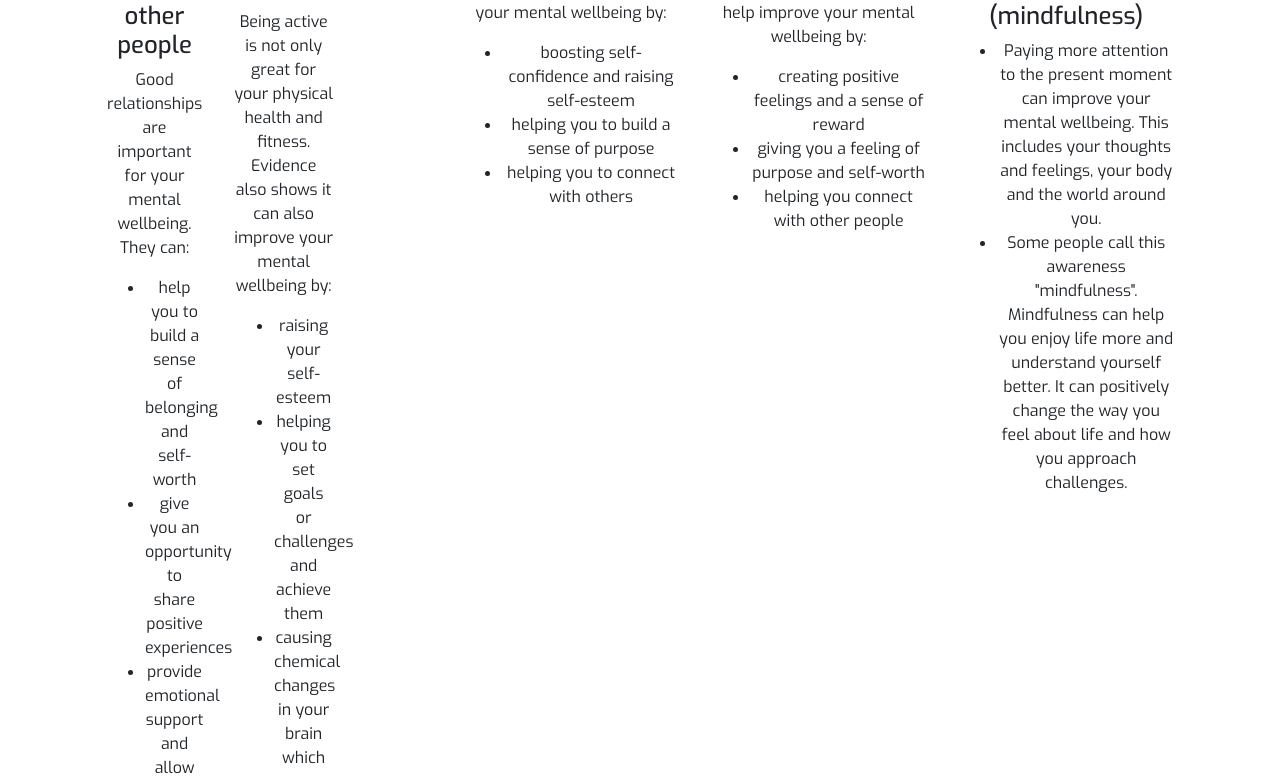
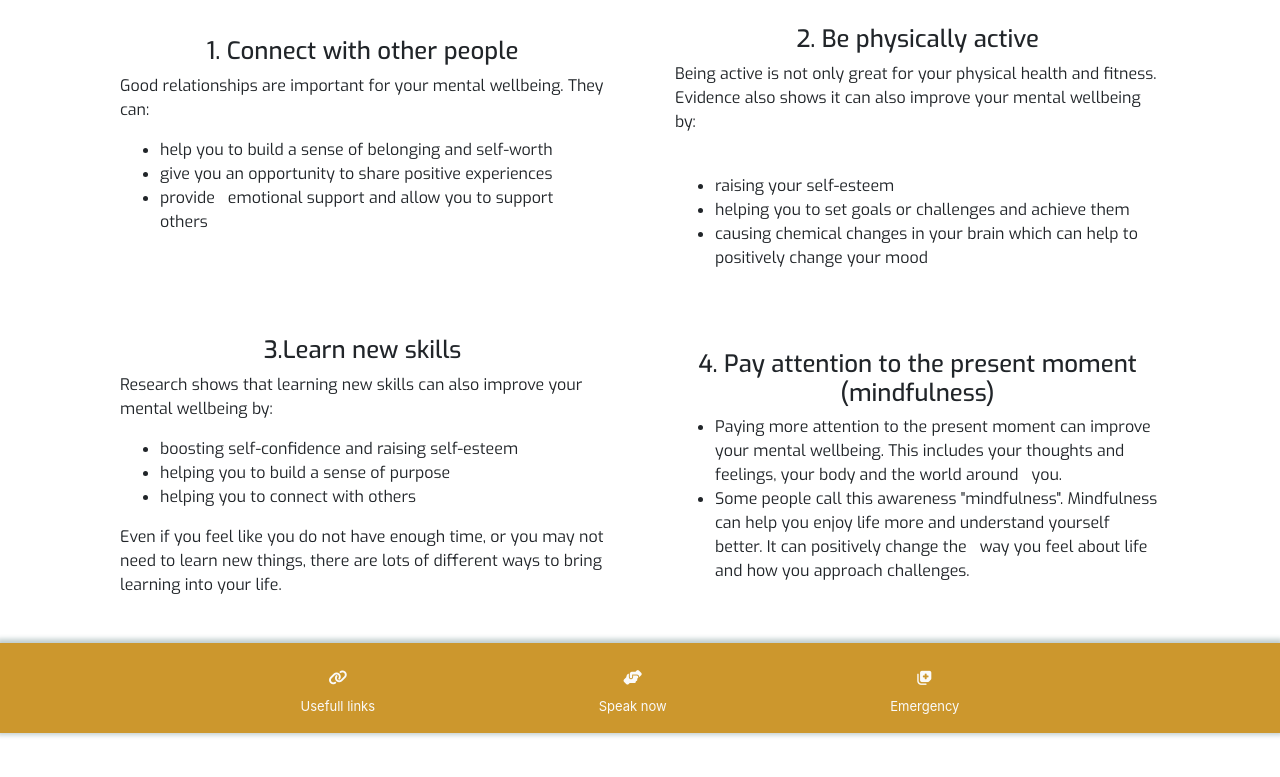
Before and after one commit to fabiowxavier/be-aware, a plain HTML site: page selfhelp.html in a window 1280 px wide. Shown: the part 193-970 px from the top of the page. Drawn offline with nearby package versions, Linux system fonts and the light colour scheme.

Commit message:
add final content and style t

```diff
--- a/assets/css/style.css
+++ b/assets/css/style.css
@@ -156,7 +156,7 @@ header {
 
 
 
- /*-----------------------------------------Selfhelp- 5 steps*/
+ /*-----------------------------------------Selfhelp- 4 steps*/
 
 .health-mh {
   font-family: "EXO", sans-serif;
@@ -167,8 +167,32 @@ header {
   font-weight: 500;
 }
 
+.container {
+  width: 100%;
+  margin-top: 3rem ;
+  /* padding-right: 15px; */
+  /* padding-left: 15px; */
+  margin-right: auto;
+  margin-left: auto;
+}
 
+.feature {
+  font-family: "EXO", sans-serif;
+  padding-top: 20px;
+  padding-left: 20px;
+  padding-right: 20px;
+  padding-bottom: 30px;
+}
 
+.page-header {
+
+  font-family: "EXO", sans-serif;
+}
+
+.features .row {
+  justify-content: center;
+  align-items: center;
+}
 
 
   /*-----------------------------------------footer*/
@@ -177,7 +201,10 @@ header {
     justify-content: center;
     align-items: center;
     background-color: #cc972d;
-    max-height: 120px;
+    height: 90px;
+    width: 100%;
+    padding: 0;
+
     margin: 0;
     box-shadow: 0px -1px 5px 3px #c0cdcd
   }
@@ -197,7 +224,7 @@ header {
   }
 
   .help-links li a i {
-    padding: 12px 0;
+    padding-bottom: 12px;
     font-size: 15px;
     color: #fafafa;
     transition: all 0.35s ease-in-out;
@@ -208,7 +235,8 @@ header {
 }
 .list-inline {
     display: flex;
-    padding-top: 20px;
+    padding-top: 5px;
+    padding-bottom: 10px;
     padding-left: 0;
     list-style: none;
     justify-content: space-evenly;
@@ -218,3 +246,6 @@ header {
   color: #fafafa;
   font-size: small;
 }
+#footer-details {
+  width: 100%;
+}
--- a/selfhelp.html
+++ b/selfhelp.html
@@ -48,68 +48,79 @@
     </header>
     <article class="container mt-3">
         <!-- ____________________________________________________________________Content -->
-        <div class="container-fluid  health-mh">
+        <div class="container-wrapper container-wrapper--red">
+            <div class="container features-container content-container">
+                <section class="features">
                     <div class="row">
-                <div class="col-4 ">
-                    <h4>1. Connect with other people</h4>
+                        <div class="col-12 page-header">
+                            <h2 class="">5 steps to mental wellbeing</h2>
+                            <hr class="block-divider block-divider--short block-divider--white">
+                        </div>
+                    </div>
+                    <div class="row">
+                        <div class="col-12 col-md-6 col-xl-6">
+                            <div class="feature">
+                                <h4 class="text-center" > 1. Connect with other people </h4>
                                 <p>Good relationships are important for your mental wellbeing. They can:</p>
                                 <ul>
-                        <li>help you to build a sense of belonging and self-worth
-                        </li>
-                        <li> give you an opportunity to share positive experiences
-                        </li>
-                        <li>provide emotional support and allow you to support others</li>
-                    </ul>
-                </div>
-                <div class="col-4 ">
-                    <h4>2. Be physically active</h4>
-                    <p>Being active is not only great for your physical health and fitness. Evidence also shows it can
-                        also improve your mental wellbeing by:</p>
-                    <ul>
-                        <li>raising your self-esteem
-                        </li>
-                        <li> helping you to set goals or challenges and achieve them
-                        </li>
-                        <li> causing chemical changes in your brain which can help to positively change your mood</li>
+                                    <li>help you to build a sense of belonging and self-worth</li>
+                                    <li>give you an opportunity to share positive experiences</li>
+                                    <li>provide
+                                        emotional support and allow you to support others</li>
                                 </ul>
                             </div>
                         </div>
-            <div class="row">
-                <div class="col-4">
-                    <h4>3. Learn new skills</h4>
-                    <p>Research shows that learning new skills can also improve your mental wellbeing by:</p>
+                        <div class="col-12 col-md-6 col-xl-6 ">
+                            <div class="feature">
+                                <h4 class="text-center">2. Be physically active</h4>
+                                <p>Being active is not only great for your physical health and fitness. Evidence also
+                                    shows it
+                                    can
+                                    also improve your mental wellbeing by:</p>
                                 <ul>
-                        <li>boosting self-confidence and raising self-esteem
+                                    <li>raising your self-esteem</li>
+                                    <li>helping you to set goals or challenges and achieve them</li>
+                                    <li>causing chemical changes in your brain which can help to positively change your
+                                        mood
                                     </li>
-                        <li>helping you to build a sense of purpose
-                        </li>
-                        <li> helping you to connect with others</li>
                                 </ul>
                             </div>
-                <div class="col-4">
-                    <h4>4. Give to others</h4>
-                    <p>Research suggests that acts of giving and kindness can help improve your mental wellbeing by:</p>
+                        </div>
+                        <div class="col-12 col-md-6 col-xl-6">
+                            <div class="feature">
+                                <h4 class="text-center">3.Learn new skills</h4>
+                                <p>Research shows that learning new skills can also improve your mental wellbeing by:
+                                </p>
                                 <ul>
-                        <li>creating positive feelings and a sense of reward
+                                    <li>boosting self-confidence and raising self-esteem</li>
+                                    <li>helping you to build a sense of purpose</li>
+                                    <li>helping you to connect with others</li>
+                                </ul>
+                                <p>Even if you feel like you do not have enough time, or you may not need to learn new things, there are lots of different ways to bring learning into your life.</p>
+                            </div>
+                        </div>
+                        <div class="col-12 col-md-6 col-lg-6 col-xl-6">
+                            <div class="feature">
+                                <h4 class="text-center">4. Pay attention to the present moment (mindfulness)</h4>
+                                <ul>
+                                    <li>Paying more attention to the present moment can improve your mental wellbeing.
+                                        This
+                                        includes
+                                        your thoughts and feelings, your body and the world around
+                                        you.
                                     </li>
-                        <li>giving you a feeling of purpose and self-worth
+                                    <li>Some people call this awareness "mindfulness". Mindfulness can help you enjoy
+                                        life more
+                                        and
+                                        understand yourself better. It can positively change the
+                                        way you feel about life and how you
+                                        approach challenges.
                                     </li>
-                        <li>helping you connect with other people</li>
                                 </ul>
                             </div>
-                <div class="col-4">
-                    <h4>5. Pay attention to the present moment (mindfulness)</h4>
-                    <ul>
-                        <li>Paying more attention to the present moment can improve your mental wellbeing. This includes
-                            your thoughts and feelings, your body and the world around you.
-                        </li>
-                        <li>Some people call this awareness "mindfulness". Mindfulness can help you enjoy life more and
-                            understand yourself better. It can positively change the way you feel about life and how you
-                            approach challenges.
-                        </li>
-
-                    </ul>
                         </div>
+                    </div>
+                </section>
             </div>
         </div>
     </article>
@@ -121,7 +132,8 @@
                         <p class="general-sub d-none ">Help Links</p>
                         <ul class="list-inline help-links">
                             <li class="list-inline-item">
-                            <a target="_blank" href="https://www.mentalhealth.org.uk/explore-mental-health/get-help/">
+                                <a target="_blank"
+                                    href="https://www.mentalhealth.org.uk/explore-mental-health/get-help/">
                                     <i class="fa-solid fa-link" aria-hidden="true"></i>
                                     <span class="sr-only">Usefull links</span>
                                     <p>Usefull links</p>
```
Lines whose indentation alone changed are shown as unchanged.
